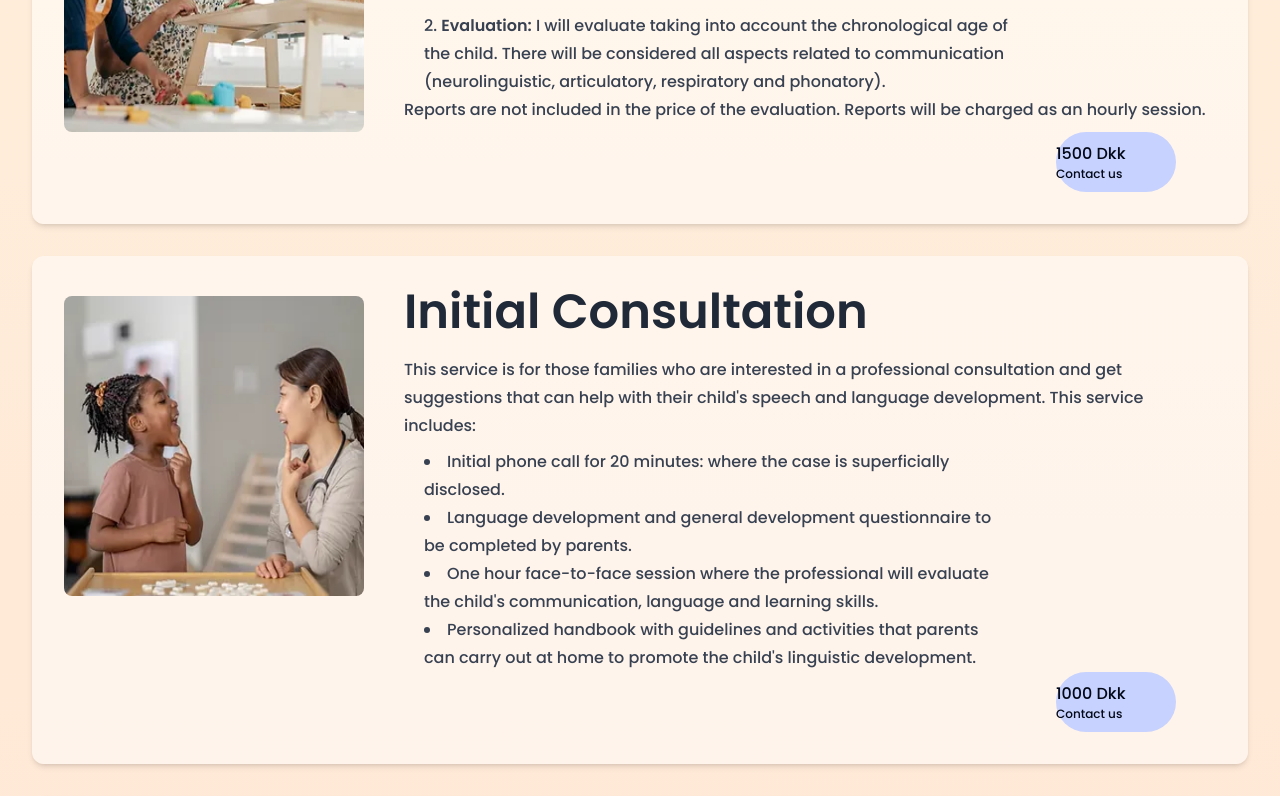
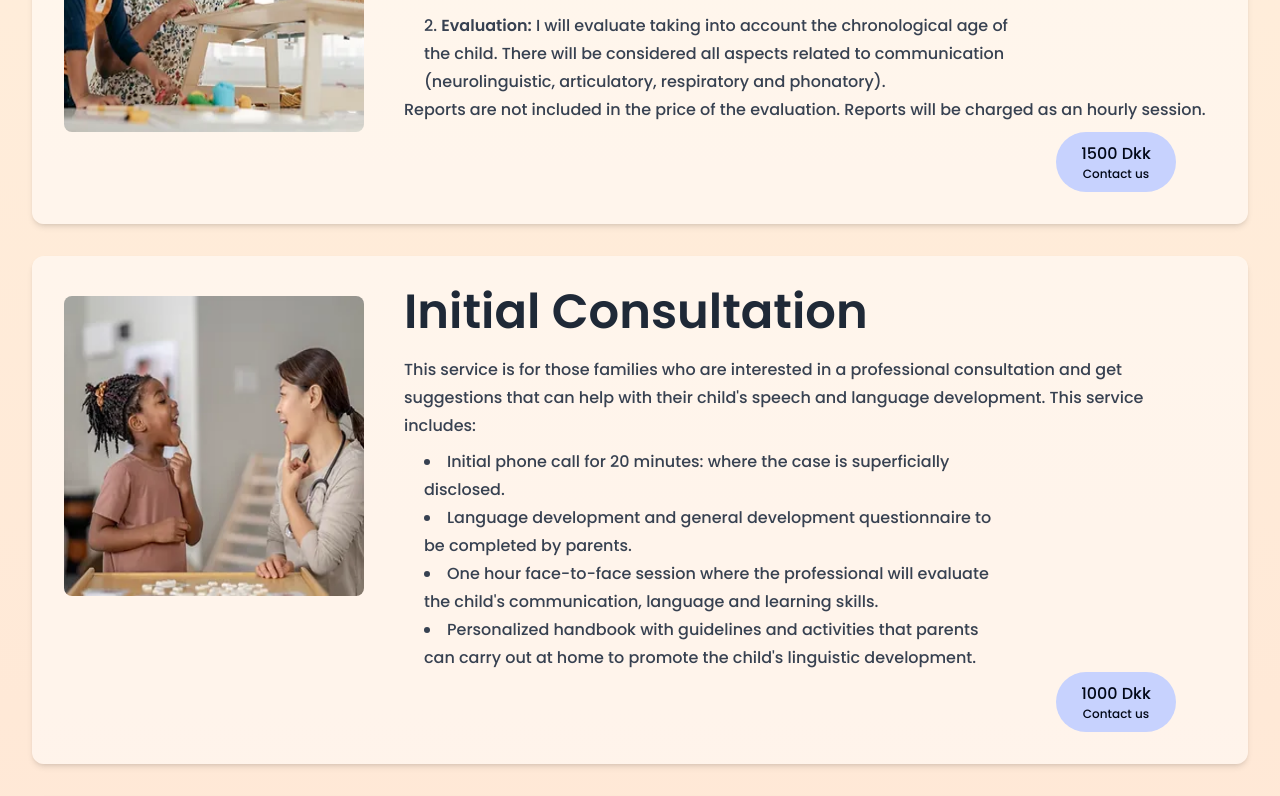
Before and after one commit to macupon/neuroExp, a React (Vite) app: page /speechandlanguage in a window 1280 px wide. Shown: the part 1600-2396 px from the top of the page. Built offline with nearby package versions, Linux system fonts and the light colour scheme.

Commit message:
items center buttons

```diff
--- a/src/pages/WhatWeOffer.jsx
+++ b/src/pages/WhatWeOffer.jsx
@@ -143,7 +143,7 @@ export default function WhatWeOffer() {
             </div>
           </div>
           <div className="mt-10 md:mt-5 md:flex md:justify-end mr-10">
-            <button className="flex flex-col mt-[-20px] rounded-full bg-indigo-200 w-[120px] h-[60px] justify-center">
+            <button className="flex flex-col mt-[-20px] rounded-full bg-indigo-200 w-[120px] h-[60px] justify-center align-center items-center">
               1500 Dkk
               <span className="text-xs">Contact us</span>
             </button>
@@ -191,7 +191,7 @@ export default function WhatWeOffer() {
           </div>
           <div className="mt-10 md:mt-5 md:flex md:justify-end mr-10">
             <button
-              className="flex flex-col mt-[-20px] rounded-full bg-indigo-200 w-[120px] h-[60px] justify-center"
+              className="flex flex-col mt-[-20px] rounded-full bg-indigo-200 w-[120px] h-[60px] justify-center align-center items-center"
               onClick={navigateToContactUs}
             >
               1000 Dkk
@@ -229,7 +229,7 @@ export default function WhatWeOffer() {
           </div>
           <div className="mt-10 md:mt-5 md:flex md:justify-end mr-10">
             <button
-              className="mt-[-20px] rounded-full bg-indigo-200 w-[120px] h-[60px]"
+              className="mt-[-20px] rounded-full bg-indigo-200 w-[120px] h-[60px] align-center items-center"
               onClick={navigateToContactUs}
             >
               Contact Us
```
